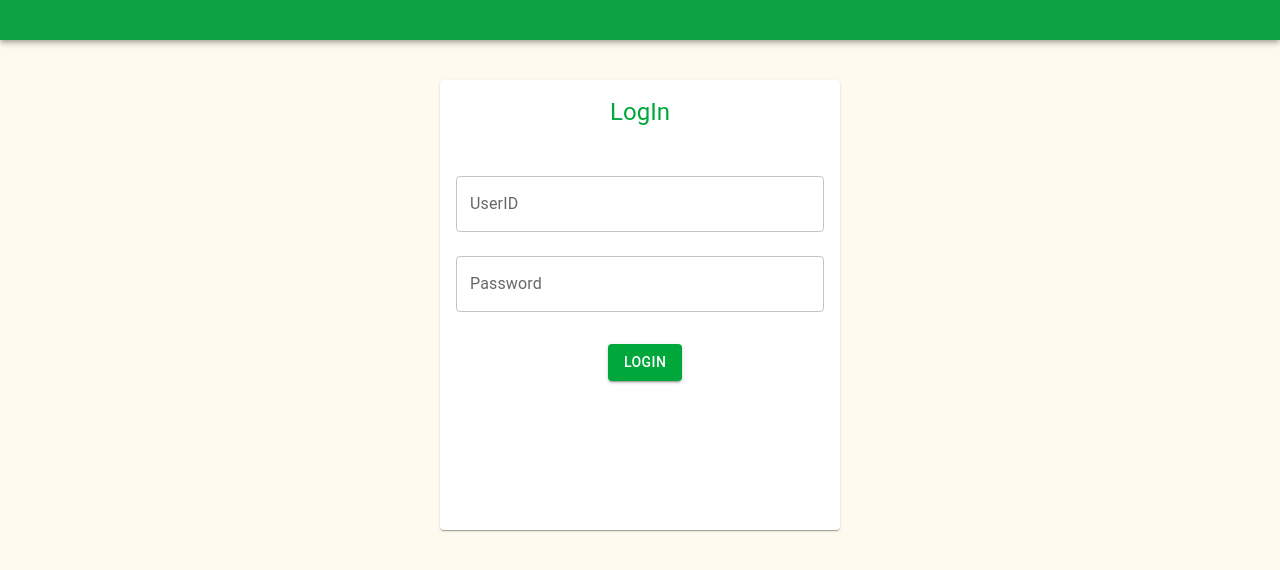
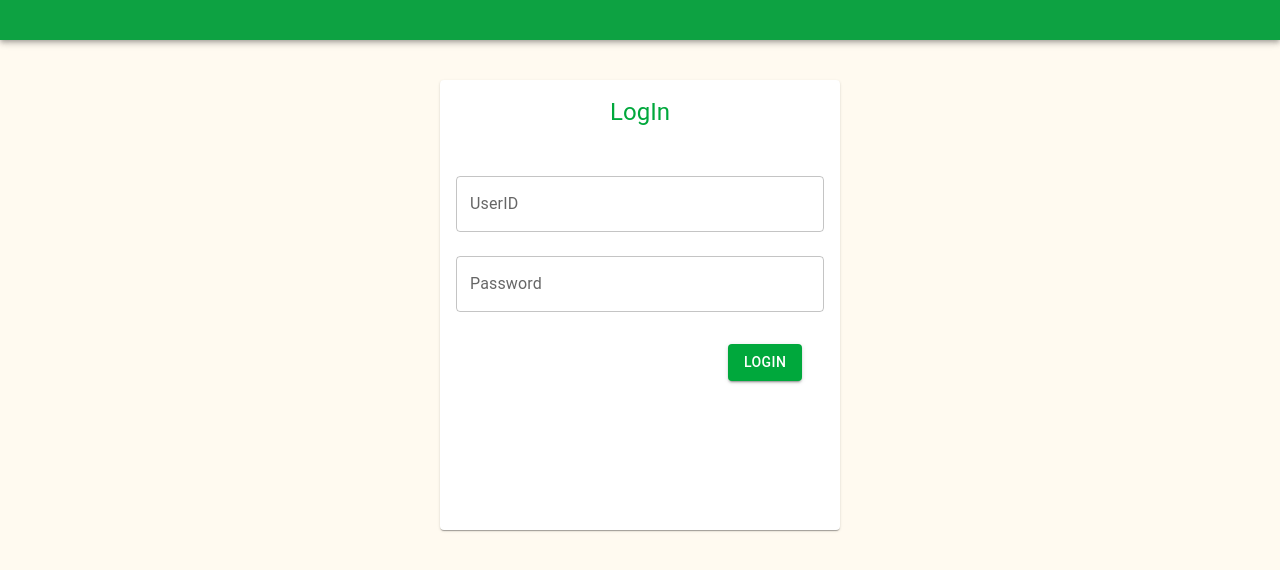
Before and after one commit to claustra01/OUNSE-frontend, a React (Create React App) app: page /login in a window 1280 px wide. Shown: the top 570 px of the page. Built offline with nearby package versions, Linux system fonts and the light colour scheme; no server answers.

Commit message:
login画面、ボタンを右側へ、エラーメッセージは左で赤色に変更。

```diff
--- a/src/pages/LogIn/LogIn.tsx
+++ b/src/pages/LogIn/LogIn.tsx
@@ -94,12 +94,19 @@ function LogIn() {
               </div>
             </CardContent>
 
-            <div className="ErrorTextbutton" style={{margin: "0 20em 10em 10em ", textAlign: "center",justifyContent:"center"}}>
+            <div className="ErrorTextbutton" style={{flexWrap:"nowrap"}}>
             <CardActions>
                 <div className="loginButton" >
+                <div style={{ color: "#FF3131",
+                  display:"flex",  margin: "0 19em 0 1em",
+                  whiteSpace: "nowrap"}}>
+            {errorMessage }
+            </div>
                   <Button
                     variant="contained"
-                    sx={{m: "0 auto", textAlign: "center",justifyContent:"center"}}
+                    sx={{m: "0 7em 10em 20em",
+                    // textAlign: "center",justifyContent:"center"
+                  }}
                     style={{backgroundColor: "#00A83C"}}
                     onClick={clickLogIn}
                   >
@@ -108,9 +115,7 @@ function LogIn() {
                 </div>
 
             </CardActions >
-            <div style={{ display:"flex",  margin: "0 3em 4em 9em", justifyContent:"center", whiteSpace: "nowrap"}}>
-            {errorMessage }
-            </div>
+
             </div>
 
           </Card>
```
